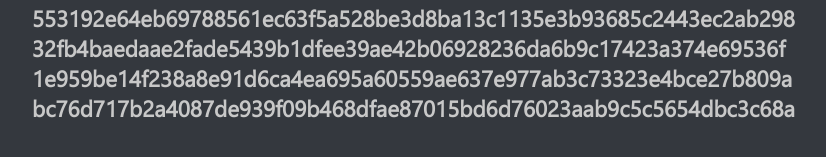
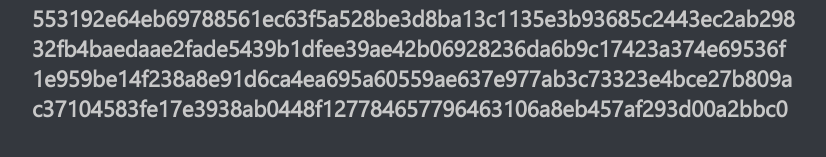
Before and after one commit to armctf/armctf, a Jekyll site: the page built from functions.md, in a window 1280 px wide. Shown: the part 648-805 px from the top of the page, without its empty margins (108-934 px from the left). Built offline with Jekyll 4.4.1, drawn with Linux system fonts in a browser that asks for light colours.

Commit message:
c3
correction update

```diff
--- a/_data/curls.yml
+++ b/_data/curls.yml
@@ -40,4 +40,4 @@ muzzybox:
 sp alphonse:
   label: <a target="_blank" class="newicon" href="https://nc.zurrak.com/s/dtG3Byi643HAF6G"><img src="assets/nc.png"></a>
 ajin_bof:
-  label: <a target="_blank" class="newicon" href="https://nc.zurrak.com/s/wcqoQbg6L6Wg5NE"><img src="assets/nc.png"></a>
+  label: <a target="_blank" class="newicon" href="https://nc.zurrak.com/s/ZTKKtgGPwNaN4bn"><img src="assets/nc.png"></a>
--- a/_data/functions.yml
+++ b/_data/functions.yml
@@ -40,4 +40,4 @@ muzzybox:
 sp alphonse:
   label: 1e959be14f238a8e91d6ca4ea695a60559ae637e977ab3c73323e4bce27b809a
 ajin_bof:
-  label: bc76d717b2a4087de939f09b468dfae87015bd6d76023aab9c5c5654dbc3c68a
+  label: c37104583fe17e3938ab0448f127784657796463106a8eb457af293d00a2bbc0
```
Also changed, not shown: changelog.txt.
